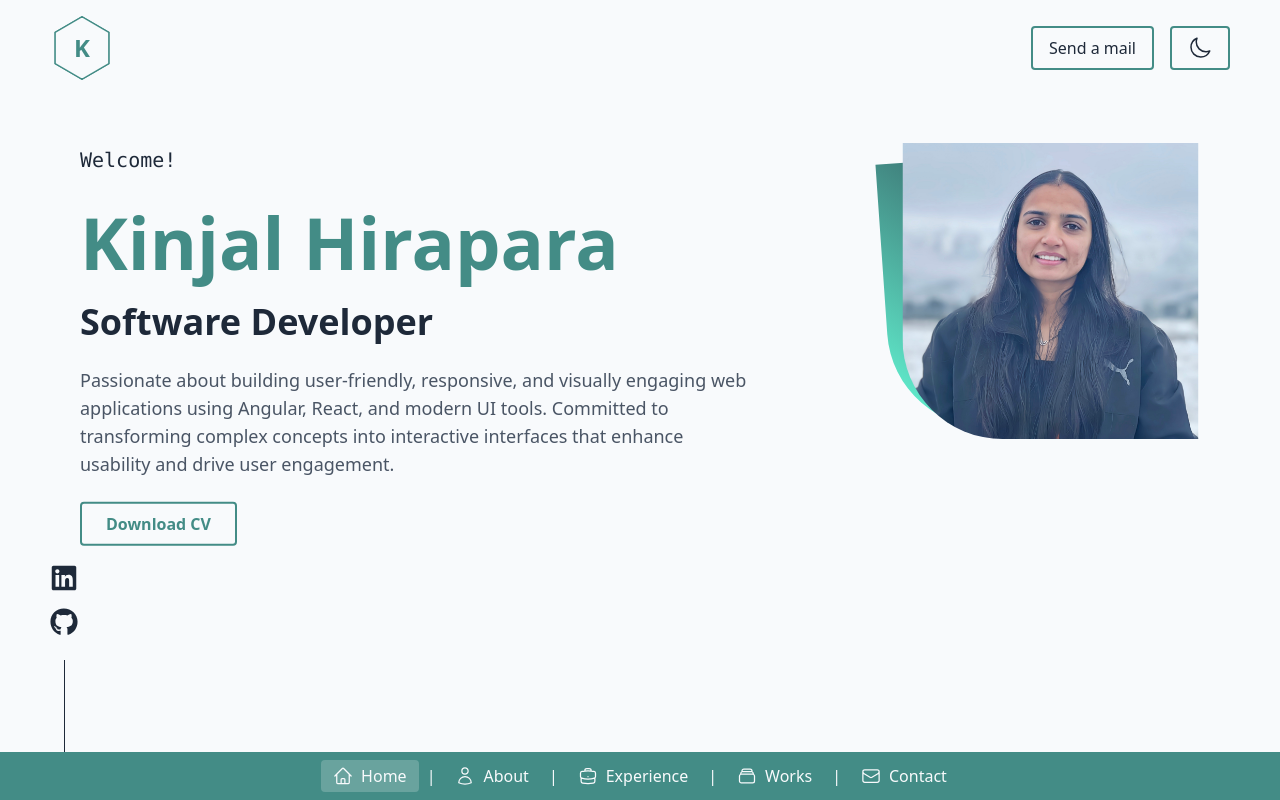
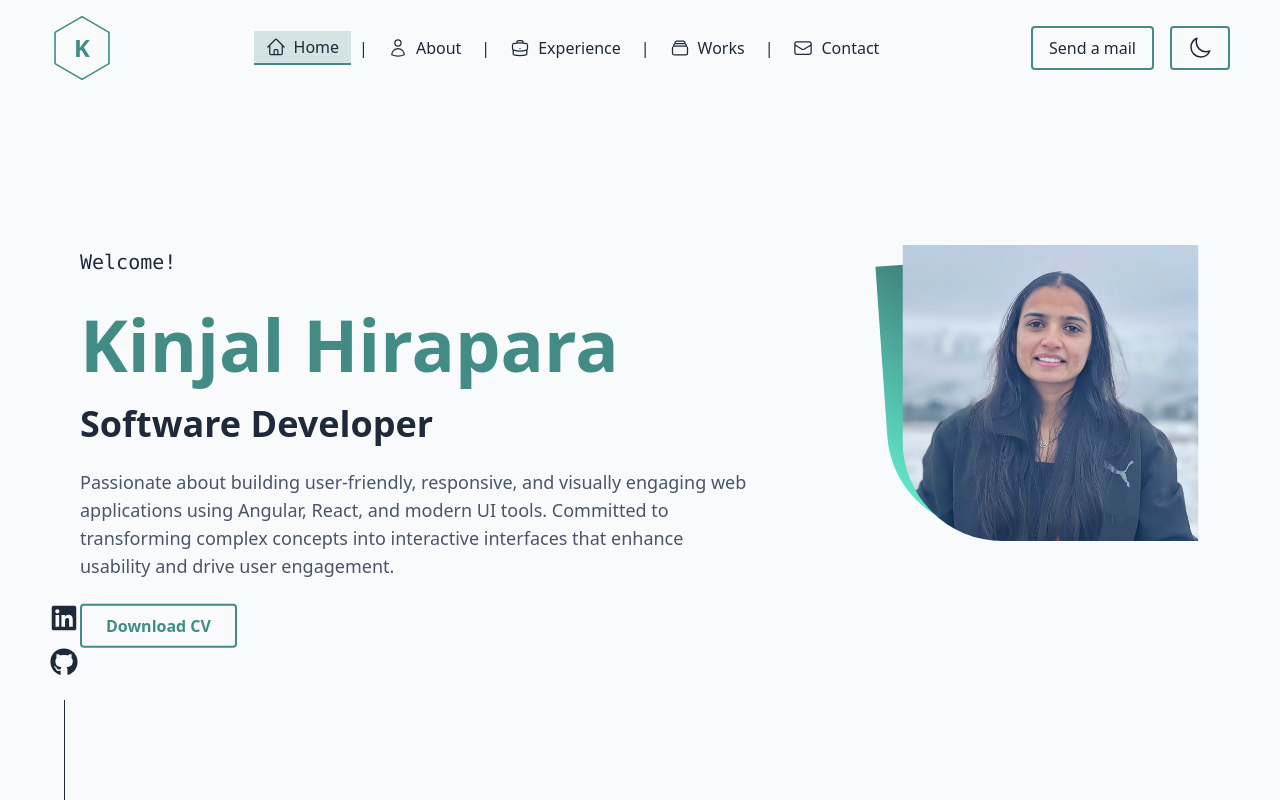
Before and after one commit to KinjalHirapara/portfolio, a React (Vite) app: page / in a window 1280 px wide. Built offline with nearby package versions, Linux system fonts and the light colour scheme.

Commit message:
Replace Header  into top for large devices.

```diff
--- a/src/components/Home.tsx
+++ b/src/components/Home.tsx
@@ -4,7 +4,7 @@ import profileImg from "../assets/profile.jpg";
 
 const Home: React.FC = () => {
   return (
-    <section className="max-w-6xl mx-auto px-4 py-[50px] lg:py-[50px] flex flex-col justify-center mobile-landscape-padding">
+    <section className="xl:h-full max-w-6xl mx-auto px-4 py-[50px] lg:py-[50px] flex flex-col justify-center mobile-landscape-padding">
       <div className="flex flex-col-reverse md:flex-row gap-8 md:gap-2 items-center md:items-start">
         <div className="flex flex-col gap-6 flex-1">
           <motion.div
--- a/src/components/Nav.tsx
+++ b/src/components/Nav.tsx
@@ -1,4 +1,5 @@
 import { useTheme } from "../context/ThemeContext";
+import NavLinks from "./NavLinks";
 import ThemeToggle from "./ThemeToggle";
 import { FaLinkedin, FaGithub } from "react-icons/fa";
 import { Link } from "react-router-dom";
@@ -22,8 +23,11 @@ const Nav: React.FC = () => {
             </div>
           </div>
         </Link>
+        <div className="xl:flex hidden">
+          <NavLinks />
+        </div>
         <div className="flex items-center gap-4">
-          <div className="md:hidden flex gap-4 justify-center items-center">
+          <div className="xl:hidden flex gap-4 justify-center items-center">
             <div>
               <a
                 href="https://www.linkedin.com/in/kinjalhirapara"
@@ -55,7 +59,7 @@ const Nav: React.FC = () => {
           <ThemeToggle />
         </div>
       </nav>
-      <div className="hidden md:block fixed bottom-10 md:left-[50px] left-[10px] z-9">
+      <div className="hidden xl:block fixed bottom-0 md:left-[50px] left-[10px] z-9">
         <div className="flex flex-col gap-4 justify-center items-center">
           <div>
             <a
--- /dev/null
+++ b/src/components/NavLinks.tsx
@@ -0,0 +1,39 @@
+import { useLocation, useNavigate } from "react-router-dom";
+import { navLinks } from "../constants";
+
+const NavLinks: React.FC<{ className?: string }> = (props) => {
+  const location = useLocation();
+  const currentPath = location.pathname;
+  const navigate = useNavigate();
+  return (
+    <div
+      className={`flex gap-2 justify-center items-center ${props.className}`}
+    >
+      {navLinks.map((link, index) => {
+        const path = link.id === "home" ? "/" : `/${link.id}`;
+        const isActive = currentPath === path;
+        const Icon = link.icon;
+
+        return (
+          <div className="flex gap-2 justify-center items-center" key={index}>
+            <button
+              onClick={() => navigate(path)}
+              className={`cursor-pointer text-textlight flex items-center gap-2 px-3 py-1 capitalize ${
+                isActive
+                  ? "bg-primary/20 border-b-2 border-primary"
+                  : "hover:bg-white/10"
+              }`}
+            >
+              <Icon className="w-5 h-5" />
+              <span className="hidden md:inline">{link.title}</span>
+            </button>
+            {index < navLinks.length - 1 && (
+              <div className="text-textlight">|</div>
+            )}
+          </div>
+        );
+      })}
+    </div>
+  );
+};
+export default NavLinks;
--- a/src/components/page.tsx
+++ b/src/components/page.tsx
@@ -1,27 +1,17 @@
 import { useTheme } from "../context/ThemeContext";
 
-import {
-  BrowserRouter,
-  Routes,
-  Route,
-  useLocation,
-  useNavigate,
-} from "react-router-dom";
+import { BrowserRouter, Routes, Route } from "react-router-dom";
 import Home from "./Home";
 import About from "./About";
 import Experience from "./Experience";
 import Works from "./Works";
 import Contact from "./Contact";
-import { navLinks } from "../constants";
 import Nav from "./Nav";
 import { useEffect, useState } from "react";
 import HexagonLoader from "./Loader";
+import NavLinks from "./NavLinks";
 
 const SectionRouter: React.FC = () => {
-  const location = useLocation();
-  const currentPath = location.pathname;
-  const navigate = useNavigate();
-
   const [loading, setLoading] = useState(true);
 
   const { theme } = useTheme();
@@ -54,34 +44,11 @@ const SectionRouter: React.FC = () => {
               <Route path="/contact" element={<Contact />} />
             </Routes>
           </div>
-          <div className="flex justify-center">
-            <div className="realative w-full flex justify-center gap-4 bg-primary p-2 text-textLight z-9">
-              <div className="flex gap-2 justify-center items-center">
-                {navLinks.map((link, index) => {
-                  const path = link.id === "home" ? "/" : `/${link.id}`;
-                  const isActive = currentPath === path;
-                  const Icon = link.icon;
-
-                  return (
-                    <div
-                      className="flex gap-2 justify-center items-center"
-                      key={index}
-                    >
-                      <button
-                        onClick={() => navigate(path)}
-                        className={`cursor-pointer text-textlight flex items-center gap-2 px-3 py-1 rounded transition-colors capitalize ${
-                          isActive ? "bg-white/20" : "hover:bg-white/10"
-                        }`}
-                      >
-                        <Icon className="w-5 h-5" />
-                        <span className="hidden md:inline">{link.title}</span>
-                      </button>
-                      {index < navLinks.length - 1 && (
-                        <div className="text-textlight">|</div>
-                      )}
-                    </div>
-                  );
-                })}
+          {/* nav links  */}
+          <div className="xl:hidden md:block">
+            <div className="flex justify-center">
+              <div className="realative w-full flex justify-center gap-4 bg-primary p-2 text-textLight z-9">
+                <NavLinks />
               </div>
             </div>
           </div>
```
